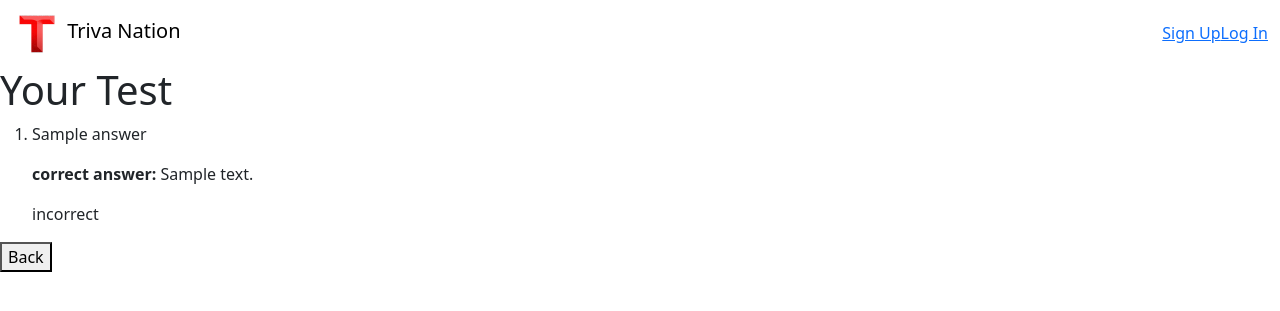
After one commit to ZaneGoodman/CAPSTONE-1, a Flask app: page /completed-test/1 in a window 1280 px wide. The commit adds this page. Shown: the top 311 px of the page. Run offline with Flask 2, Linux system fonts and the light colour scheme; tables that the repository leaves empty hold one stand-in row (values such as "Sample post"); some libraries are stand-ins or nearby versions.

```diff
--- a/app.py
+++ b/app.py
@@ -5,6 +5,8 @@ from forms import AuthenticateUserForm
 from flask_debugtoolbar import DebugToolbarExtension
 from sqlalchemy.exc import IntegrityError
 import requests
+import random
+from json.decoder import JSONDecodeError
 
 API_BASE_URL = "https://jservice.io"
 CURR_USER_KEY = "curr_user"
@@ -110,6 +112,23 @@ def show_random_questions():
     }
     return render_template("random_question.html", trivia_response=trivia_response)
 
+def get_three_fake_answers():
+    random_url = f"{API_BASE_URL}/api/random"
+    resp = requests.get(random_url, params={"count": 3})
+    json_resp = resp.json()
+
+    fake_answers = []
+    try:
+        for i in json_resp:
+            a = i['answer']
+            fake_answers.append(a)
+
+        print(json_resp)
+        print(fake_answers)
+        return fake_answers
+
+    except JSONDecodeError:
+        get_three_fake_answers()
 
 @app.route('/save_question', methods=["POST"])
 def add_question_to_db():
@@ -168,8 +187,12 @@ def populate_each_test_question(question_index):
         return redirect("/completed")
     else:
         next_question = SavedQuestionsAndAnswers.query.filter(SavedQuestionsAndAnswers.question == questions[question_index]["question"]).first()
+        answer = next_question.answer
+        possible_answers = get_three_fake_answers()
+        possible_answers.append(answer)
+        random.shuffle(possible_answers)
 
-        return render_template("/test/test.html", question=next_question, index=question_index)
+        return render_template("/test/test.html", question=next_question, index=question_index, possible_answers=possible_answers)
 
 @app.route('/test/answers/<int:question_id>', methods=["POST"])
 def check_test_answer(question_id):
@@ -231,30 +254,7 @@ def list_users_test():
     return render_template("test/list_test.html", all_user_test=all_user_test)
 
 
-# q = (db.session.query(SavedQuestionsAndAnswers.question, SavedQuestionsAndAnswers.answer).join(UserTestQuestions).all())
-
-
-# def phone_dir_join():
-#     """Show employees with a join."""
-
-#     emps = (db.session.query(Employee.name,
-#                              Department.dept_name,
-#                              Department.phone)
-#             .join(Department).all())
-
-#     for name, dept, phone in emps:  # [(n, d, p), (n, d, p)]
-#         print(name, dept, phone)
-
-
-# def phone_dir_join_class():
-#     """Show employees with a join.
-
-#     This second version doesn't just get a list of data tuples,
-#     but a list of tuples of classes.
-#     """
-
-#     emps = (db.session.query(Employee, Department)
-#             .join(Department).all())
-
-#     for emp, dept in emps:  # [(<E>, <D>), (<E>, <D>)]
-#         print(emp.name, dept.dept_name, dept.phone)
+@app.route('/completed-test/<int:test_id>')
+def show_users_completed_test_instance(test_id):
+    questions = UserTestQuestions.query.filter(UserTestQuestions.test_id == test_id).all()
+    return render_template("test/show_old_test.html", questions=questions)
--- /dev/null
+++ b/templates/test/show_old_test.html
@@ -0,0 +1,21 @@
+{% extends 'base.html' %}
+{% block content %}
+<h1>Your Test</h1>
+<ol>
+    {% for question in questions %}
+    <div>
+        <li>
+            <p>{{question.question_answer.question}}</p>
+            <p><b>correct answer:</b> {{question.question_answer.answer}}</p>
+            {% if question.correct == "true" %}
+            <p>correct</p>
+            {% else %}
+            <p>incorrect</p>
+            {% endif %}
+
+        </li>
+    </div>
+    {% endfor %}
+</ol>
+<form action="/my_test"><button>Back</button></form>
+{% endblock %}
--- a/templates/welcome.html
+++ b/templates/welcome.html
@@ -9,7 +9,7 @@
 
 {% if g.user %}
 <form action="/random_questions" method="POST"><button>Start!</button></form>
-<form action="/list_user_test"><button>My Test</button></form>
+<form action="/my_test"><button>My Test</button></form>
 <form action="/new_test_questions"><button>New Test</button></form>
 {% endif %}
 {% endblock %}
```
Also changed, not shown: templates/test/list_test.html (+1 -1 lines), templates/test/test.html (+5 -2 lines), 1 other file.
